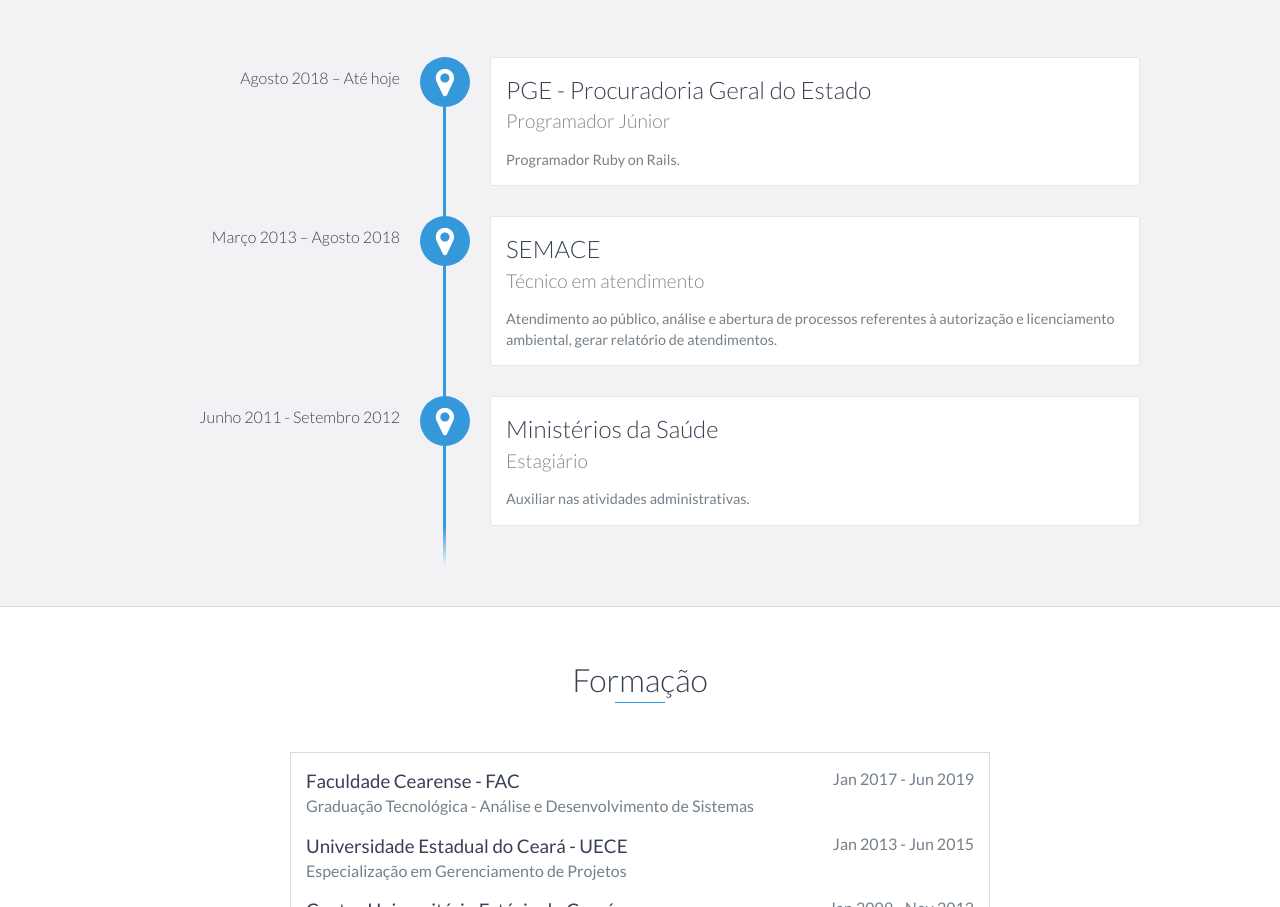
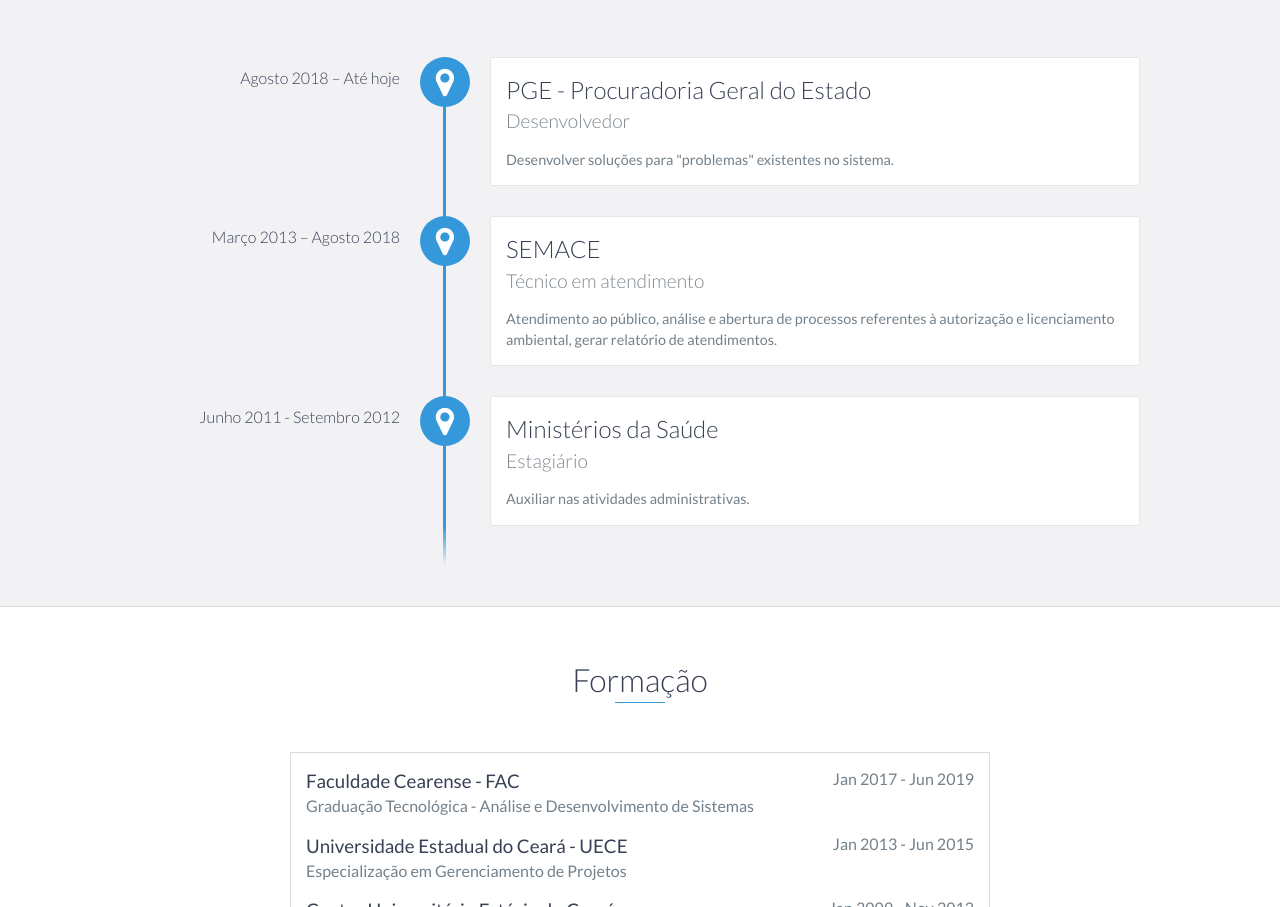
Before and after one commit to ruidealencar/ruidealencar.github.io, a website: page index.html in a window 1280 px wide. Shown: the part 1141-2048 px from the top of the page. Drawn offline with nearby package versions, Linux system fonts and the light colour scheme.

Commit message:
alteração do texto da última experiência profissional

```diff
--- a/index.html
+++ b/index.html
@@ -92,9 +92,9 @@
         <div id="experience-timeline">
             <div data-date="Agosto 2018 – Até hoje">
                 <h3>PGE - Procuradoria Geral do Estado</h3>
-                <h4>Programador Júnior</h4>
+                <h4>Desenvolvedor</h4>
                 <p>
-                    Programador Ruby on Rails.
+                    Desenvolver soluções para "problemas" existentes no sistema.
                 </p>
             </div>
             <div data-date="Março 2013 – Agosto 2018">
```
